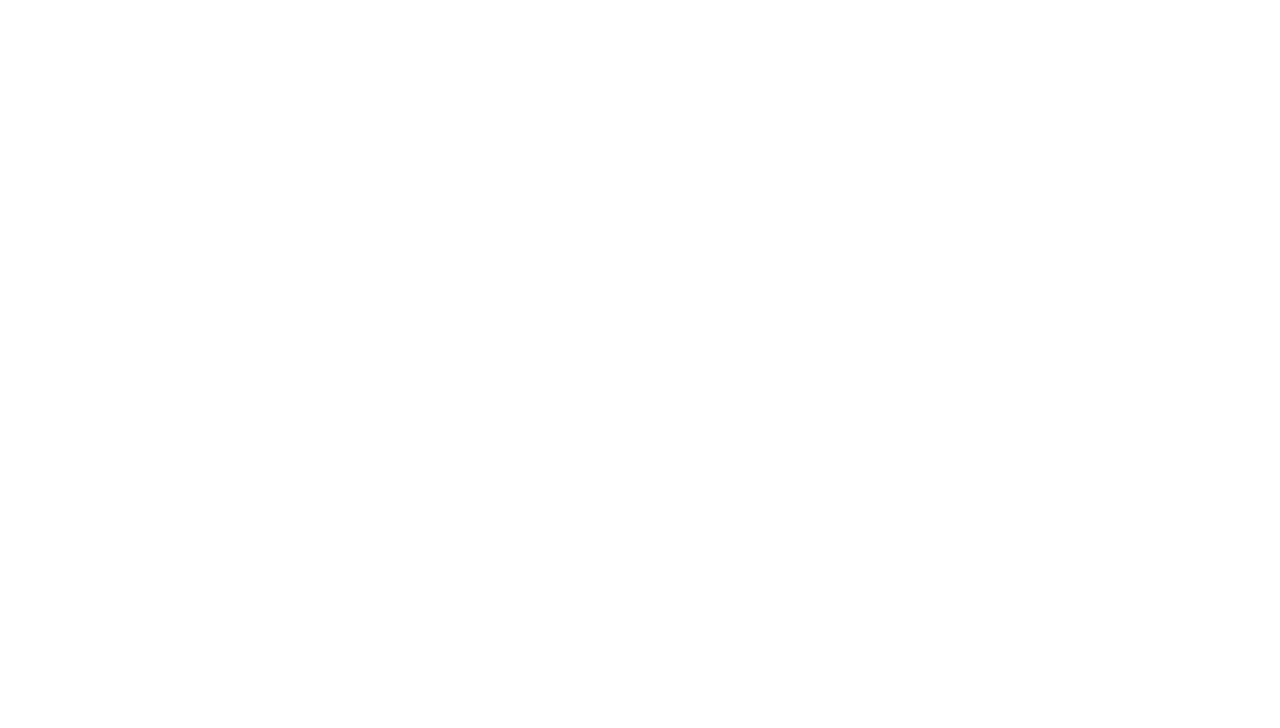
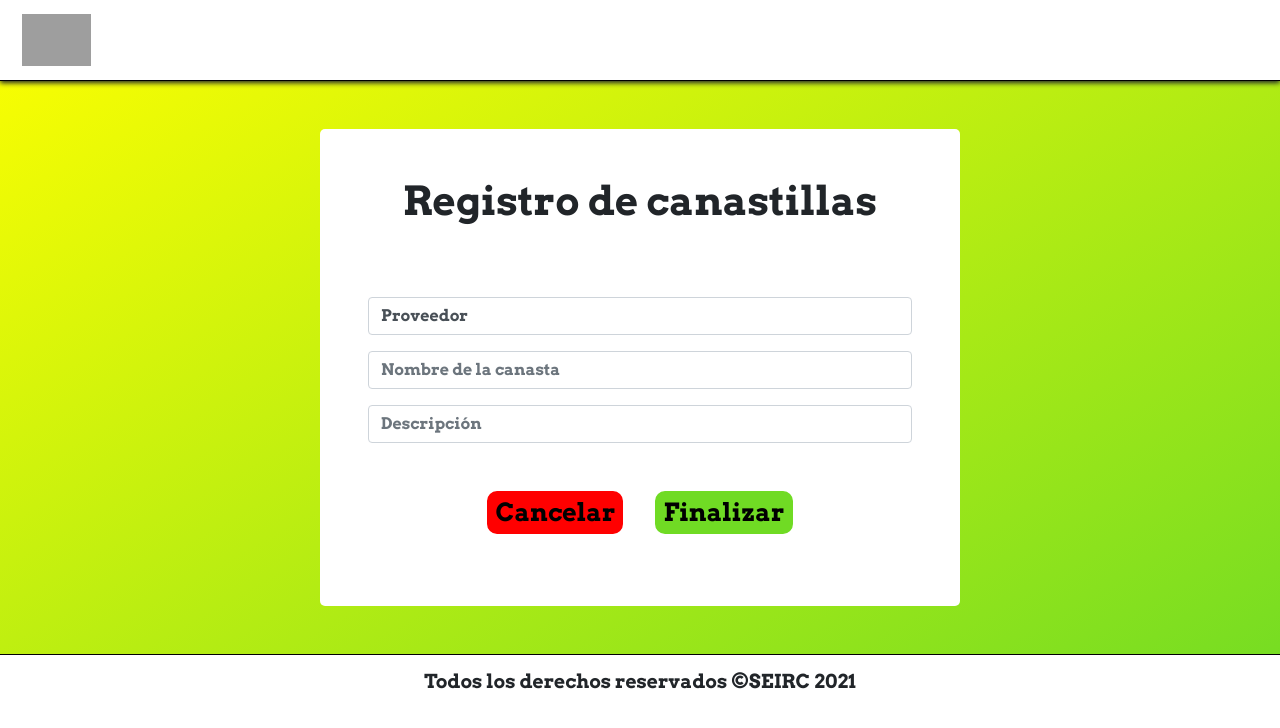
Before and after one commit to LeisyVasquez/SEIRC, a React (Create React App) app in the folder client/: page /basketsRegistration in a window 1280 px wide. Shown: the top 728 px of the page. Built offline with nearby package versions, Linux system fonts and the light colour scheme; grey boxes are pictures that could not be loaded.

Commit message:
Finalización del front del login y del registro de canastas 4/03/2021

```diff
--- a/client/public/index.html
+++ b/client/public/index.html
@@ -26,6 +26,9 @@
   <!--React-Bootstrap CSS-->
   <link rel="stylesheet" href="https://cdn.jsdelivr.net/npm/bootstrap@4.6.0/dist/css/bootstrap.min.css"
     integrity="sha384-B0vP5xmATw1+K9KRQjQERJvTumQW0nPEzvF6L/Z6nronJ3oUOFUFpCjEUQouq2+l" crossorigin="anonymous" />
+  <!--Fuente de letra Arvo-->
+  <link rel="preconnect" href="https://fonts.gstatic.com">
+  <link href="https://fonts.googleapis.com/css2?family=Arvo:wght@700&display=swap" rel="stylesheet">
 
   <title>SEIRC</title>
 </head>
--- /dev/null
+++ b/client/src/components/basketsRegistration.jsx
@@ -0,0 +1,46 @@
+//import {React, useState, useEffect} from "react";
+//import api from '../axios/axios';
+//import { saveToLocal } from "../localStorage/localStorage";
+//import swal from "sweetalert2";
+import React from "react";
+import {Container, Form} from "react-bootstrap";
+import '../styles/basketsRegistration.css';
+
+const basketsRegistration = () => {
+    return (
+        <div className="basketsRegistration" >
+            <Container className="text-center mt-2 mx-auto my-5 p-5 bosy w-50" >
+                <h1 className="m-auto">Registro de canastillas</h1>
+                <form className="form-signin mt-5 py-4">
+                    {/*
+                        <input type="text" list="listapropietario" placeholder="Propietario" className="form-control mb-3" />
+                         <datalist id="listapropietario">
+                        <option>Empresa</option>
+                        <option>Proveedor</option>
+                        </datalist>
+                    */}
+                    <Form.Control as="select" className="mb-3">
+                        <option>Proveedor</option>
+                        <option>Empresa</option>
+                    </Form.Control>
+                    <input
+                        type="email"
+                        id="username"
+                        className="form-control mb-3"
+                        placeholder="Nombre de la canasta"
+                    />
+                    <input
+                        type="password"
+                        id="password"
+                        className="form-control"
+                        placeholder="Descripción"
+                    />
+                    <button type="button" className="boton3 mt-5 mr-3 w-40 h-50">Cancelar</button>
+                    <button type="button" className="boton2 mt-5 ml-3 w-40 h-50">Finalizar</button>
+                </form>
+            </Container>
+        </div>
+    );
+}
+
+export default basketsRegistration;
--- a/client/src/components/login.jsx
+++ b/client/src/components/login.jsx
@@ -3,31 +3,28 @@
 //import { saveToLocal } from "../localStorage/localStorage";
 //import swal from "sweetalert2";
 import React from "react";
-import  Container from "react-bootstrap/Container";
+import Container from "react-bootstrap/Container";
 import '../styles/login.css';
 
 const login = () => {
     return (
-        <div className="login">
-            <Container className="text-center mt-2 mx-auto my-5 p-5" style={{ width: "40rem" }}>
+        <div className="login" >
+                <Container className="text-center mt-2 mx-auto my-5 p-5 bosy w-50" >
+                    <h1 className="m-auto">SEIRC</h1>
                     <form className="form-signin mt-5 py-4">
                         <input
                             type="email"
-                        id="email"
+                            id="username"
                             className="form-control mb-3"
-                        placeholder="Correo electrónico"
-                        name="correo"
+                            placeholder="Nombre de usuario"
                         />
                         <input
                             type="password"
                             id="password"
                             className="form-control"
                             placeholder="Contraseña"
-                        name="contrasena"
                         />
-                    <a href="/" className="boton1">
-                        <input  type="button" value="Iniciar Sección" className="boton1 mt-5"/>
-                    </a>
+                        <button type="button" className="boton1 mt-5 w-50 h-50">Iniciar sesión</button>
                     </form>
                 </Container>
         </div>
--- /dev/null
+++ b/client/src/pages/BasketsRegistration.jsx
@@ -0,0 +1,18 @@
+import React from 'react';
+
+import Header from '../components/base/header'
+import Footer from '../components/base/footer'
+import BasketsRegistration from '../components/basketsRegistration'
+import '../styles/login.css';
+
+const basketsRegistration = () => {
+    return (
+        <div className="">
+            <Header />
+            <BasketsRegistration />
+            <Footer />
+        </div>
+    )
+}
+
+export default basketsRegistration;
--- a/client/src/pages/Login.jsx
+++ b/client/src/pages/Login.jsx
@@ -3,6 +3,7 @@ import React from 'react';
 import Header from '../components/base/header'
 import Footer from '../components/base/footer'
 import Login from '../components/login'
+
 
 const login = () => {
     return (
--- a/client/src/router/App.js
+++ b/client/src/router/App.js
@@ -1,17 +1,23 @@
 import React from 'react';
 import { BrowserRouter, Route, Switch } from "react-router-dom";
+import '../styles/app.css';
 
 import Login from "../pages/Login"
 import ThirdPartyRegistration from '../pages/ThirdPartyRegistration'
+import BasketsRegistration from '../pages/BasketsRegistration'
+
 
 function App() {
   return (
-    <BrowserRouter>
-      <Switch>
-        <Route exact path="/"  component={Login} />
-        <Route path="/register" component={ThirdPartyRegistration} />
-      </Switch>
-    </BrowserRouter>
+    <div className="app">
+      <BrowserRouter>
+        <Switch>
+          <Route exact path="/" component={Login} />
+          <Route path="/register" component={ThirdPartyRegistration} />
+          <Route path="/basketsRegistration" component={BasketsRegistration} />
+        </Switch>
+      </BrowserRouter>
+    </div>
   );
 }
 
--- /dev/null
+++ b/client/src/styles/app.css
@@ -0,0 +1,4 @@
+.app {
+    font-family: 'Arvo', serif;
+    background-image: linear-gradient(to bottom right, yellow, #70db24);
+}
--- /dev/null
+++ b/client/src/styles/basketsRegistration.css
@@ -0,0 +1,24 @@
+.basketsRegistration .container {
+    background: white;
+    border-radius: 5px;
+}
+
+.basketsRegistration .boton2{
+    color:black;
+    margin-left: auto;
+    margin-right: auto;
+    font-size: 25px;
+    border-radius: 10px;
+    border: 2px solid #70db24;
+    background-color:#70db24;
+}
+
+.basketsRegistration .boton3{
+    color:black;
+    margin-left: auto;
+    margin-right: auto;
+    font-size: 25px;
+    border-radius: 10px;
+    border: 2px solid red;
+    background-color:red;
+}
--- a/client/src/styles/footer.css
+++ b/client/src/styles/footer.css
@@ -2,6 +2,7 @@
     padding: 1vw;
     border-top: 1px solid black ;
     margin-top: 2vw;
+    background: white;
 }
 
 .footer p{
--- a/client/src/styles/header.css
+++ b/client/src/styles/header.css
@@ -3,6 +3,7 @@
     box-shadow: 0px 2px 5px;
     margin-bottom: 2vw;
     padding: 0.5vw;
+    background: white;
 }
 
 .header img{
--- a/client/src/styles/login.css
+++ b/client/src/styles/login.css
@@ -1,12 +1,14 @@
+.login .container {
+    background: white;
+    border-radius: 5px;
+}
+
 .login .boton1{
-    background-color:#b34180;
-    color:white;
+    color:black;
     margin-left: auto;
     margin-right: auto;
-    width: 60vh;
-    height: 7vh;
-    font-size: 20px;
+    font-size: 25px;
     border-radius: 10px;
-    border-color: #b34180;
-    display: block;
+    border: 2px solid #70db24;
+    background-color:#70db24;
 }
```
Also changed, not shown: 1 other file (tests, documents, lock files or other folders). Lines whose indentation alone changed are shown as unchanged.
